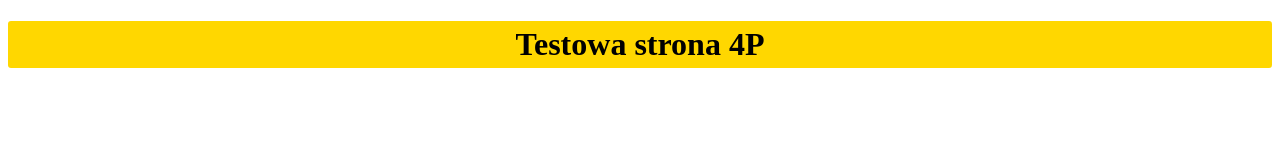
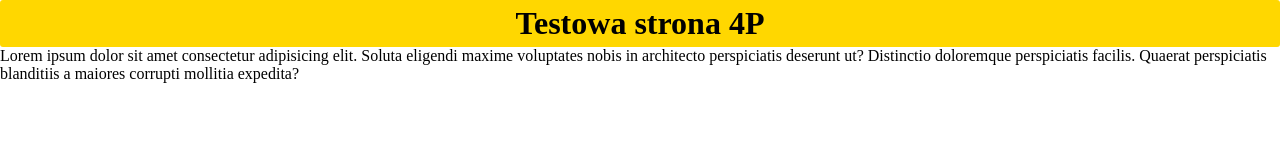
Before and after one commit to JakubW1p/4p-testowe-2024, a plain HTML site: page index.html in a window 1280 px wide. Drawn offline with Linux system fonts and the light colour scheme.

Commit message:
Added content to index.html and added CSS

```diff
--- a/index.html
+++ b/index.html
@@ -7,6 +7,9 @@
     <link rel="stylesheet" href="style.css">
 </head>
 <body>
-    <h1>Testowa strona 4P</h1>
+    <div class="container">
+        <h1>Testowa strona 4P</h1>
+        <p>Lorem ipsum dolor sit amet consectetur adipisicing elit. Soluta eligendi maxime voluptates nobis in architecto perspiciatis deserunt ut? Distinctio doloremque perspiciatis facilis. Quaerat perspiciatis blanditiis a maiores corrupti mollitia expedita?</p>
+    </div>
 </body>
 </html>
--- a/style.css
+++ b/style.css
@@ -1,3 +1,8 @@
+* {
+    padding: 0;
+    margin: 0;
+}
+
 h1 {
     text-align: center;
     font-size: xx-large;
```
